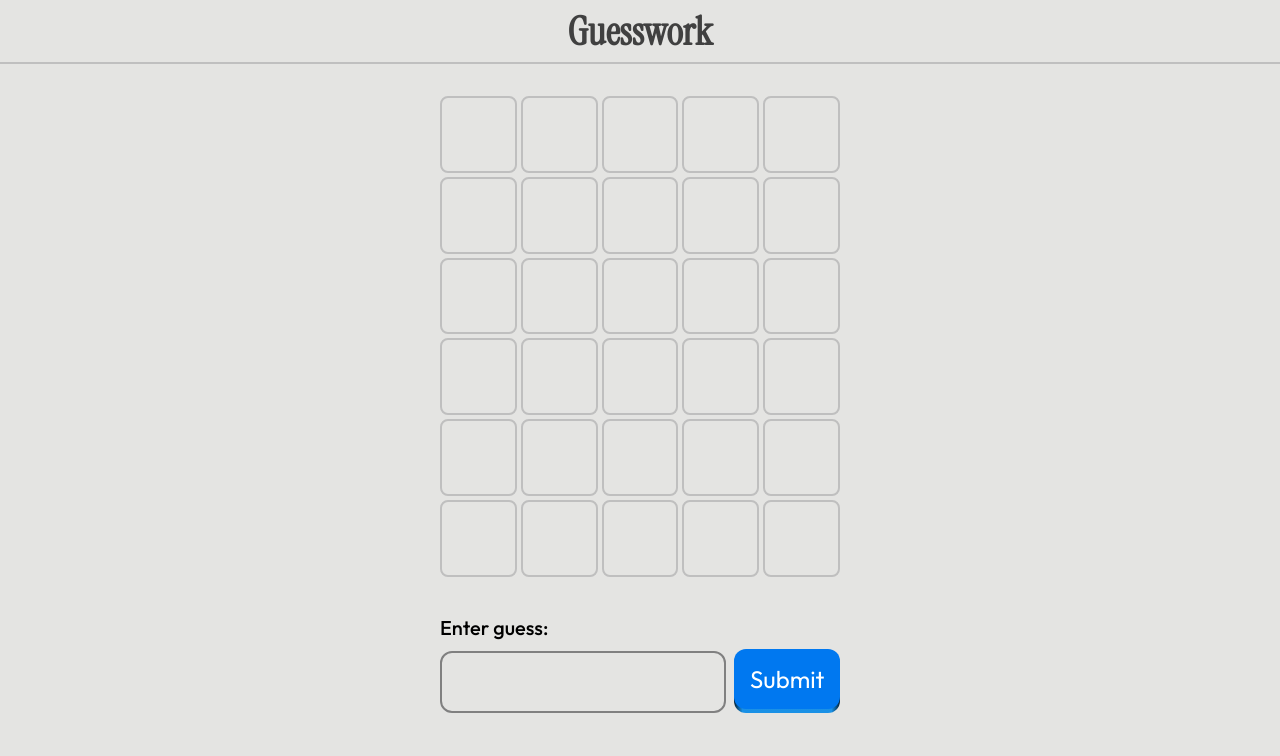
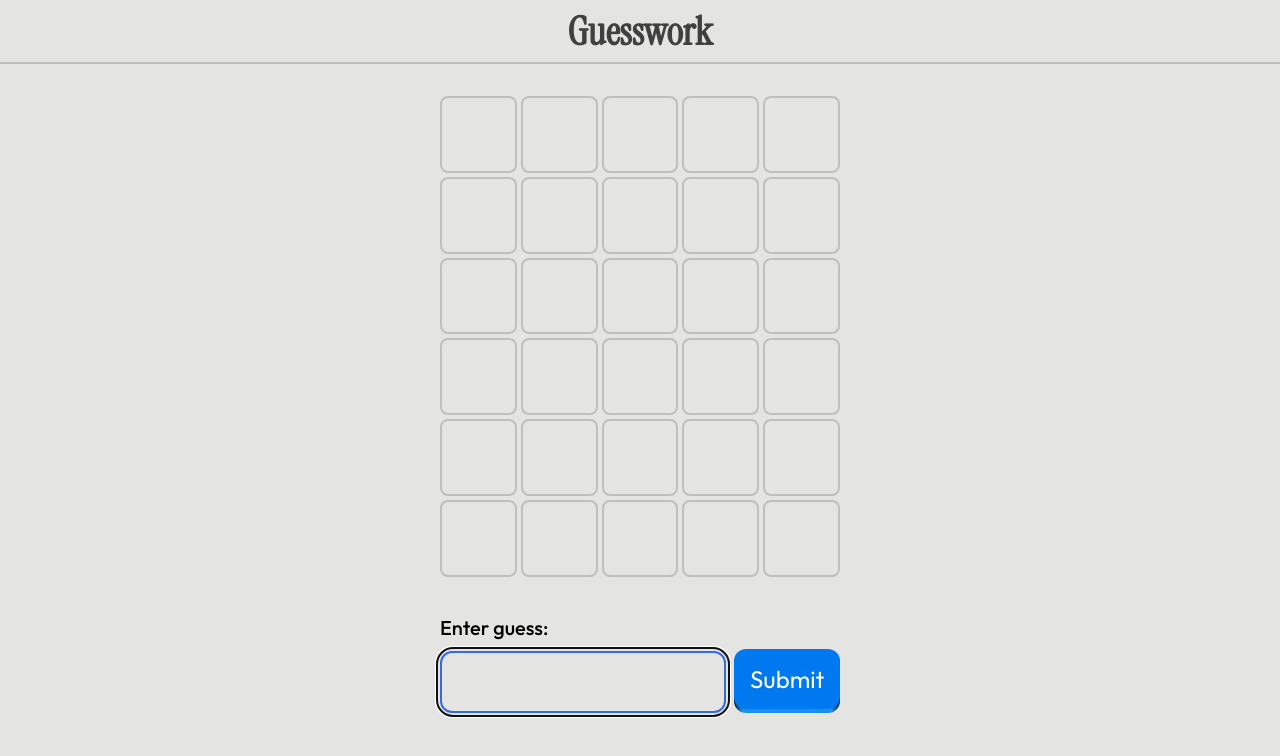
Before and after one commit to pravinkori/guesswork, a React (Vite) app: page / in a window 1280 px wide. Shown: the top 756 px of the page. Built offline with nearby package versions, Linux system fonts and the light colour scheme.

Commit message:
feat(guessInput): Add autoFocus to input field on component mount
Add useRef and useEffect to set focus on input field when component mounts.
This improves user experience by automatically focusing on the input field.

```diff
--- a/src/components/GuessInput/GuessInput.jsx
+++ b/src/components/GuessInput/GuessInput.jsx
@@ -1,8 +1,13 @@
-import { useState } from "react";
+import { useRef, useState, useEffect } from "react";
 import Button from "../Button";
 
 function GuessInput({ gameStatus, handleSubmitGuess }) {
   const [userInputGuess, setUserInputGuess] = useState("");
+  const inputRef = useRef();
+
+  useEffect(() => {
+    inputRef.current.focus();
+  }, []);
   console.log({ userInputGuess });
 
   function handleSubmit(event) {
@@ -30,6 +35,7 @@ function GuessInput({ gameStatus, handleSubmitGuess }) {
           id="guess-input"
           type="text"
           value={userInputGuess}
+          ref={inputRef}
           onChange={(event) => {
             const nextGuess = event.target.value.toUpperCase();
             setUserInputGuess(nextGuess);
```
